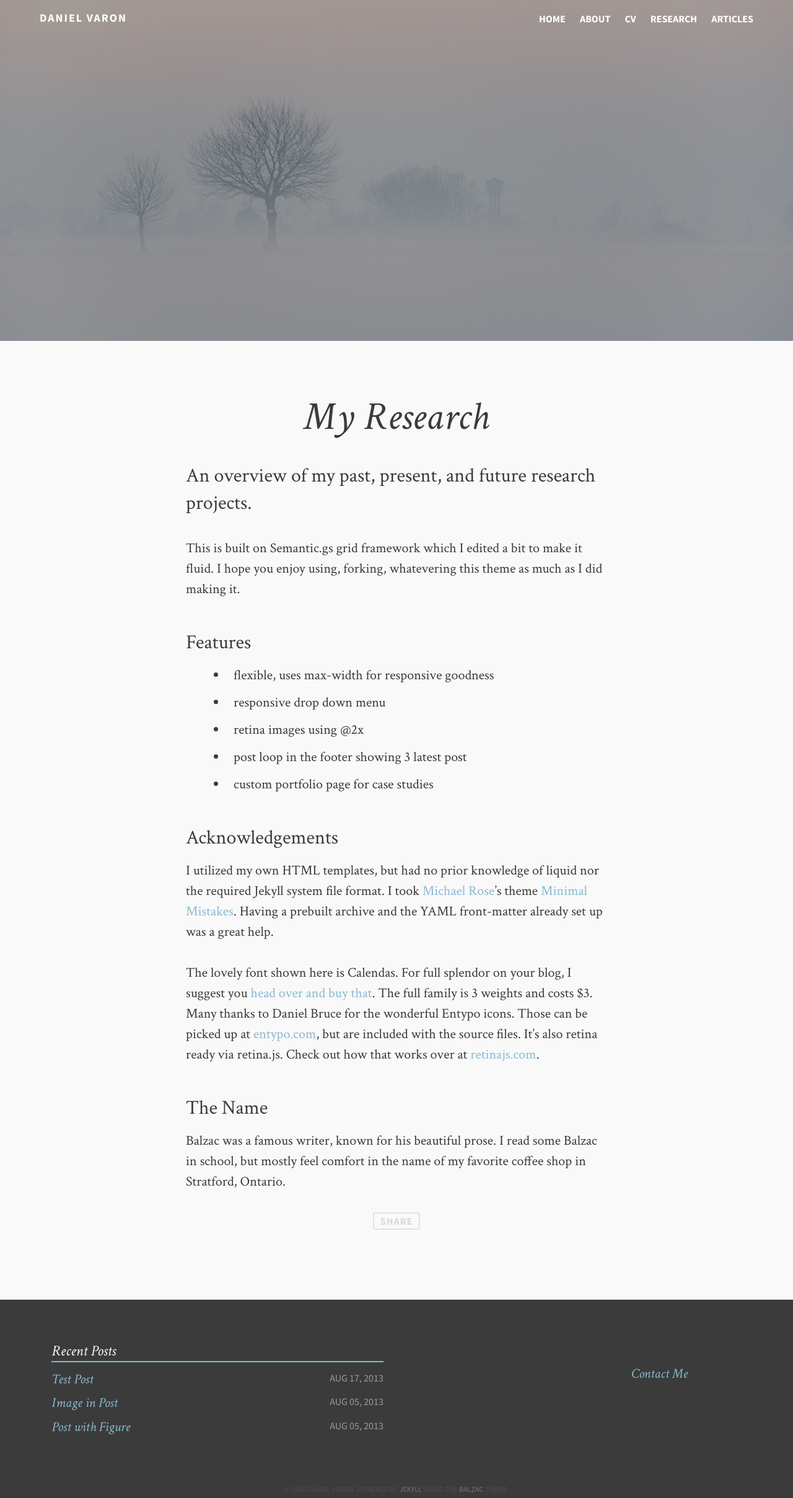
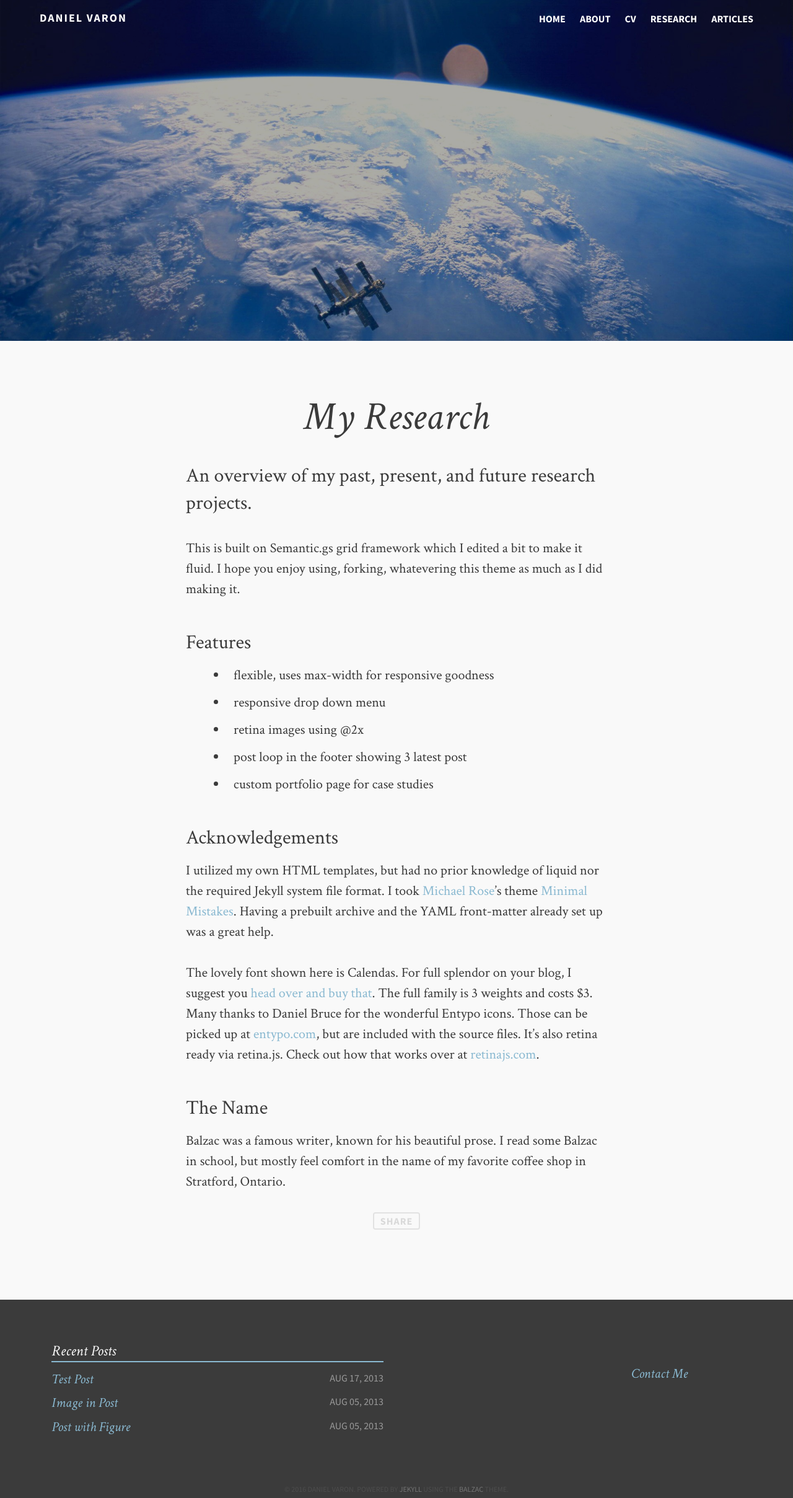
Before and after one commit to djvaron/djvaron.github.io, a Jekyll site: the page built from research.md, in a window 1280 px wide. Shown: the whole page at 62% size. Built offline with Jekyll 4.4.1, drawn with Linux system fonts in a browser that asks for light colours; comment, search, counter and statistics services are not loaded.

Commit message:
research banner

```diff
--- a/research.md
+++ b/research.md
@@ -5,7 +5,7 @@ title: My Research
 description: An overview of my past, present, and future research projects.
 tags: [research]
 image:
-  feature: soft-trees.jpg
+  feature: satellite.jpg
 ---
 
 This is built on Semantic.gs grid framework which I edited a bit to make it fluid. I hope you enjoy using, forking, whatevering this theme as much as I did making it.
```
Also changed, not shown: images/satellite.jpg (added).
